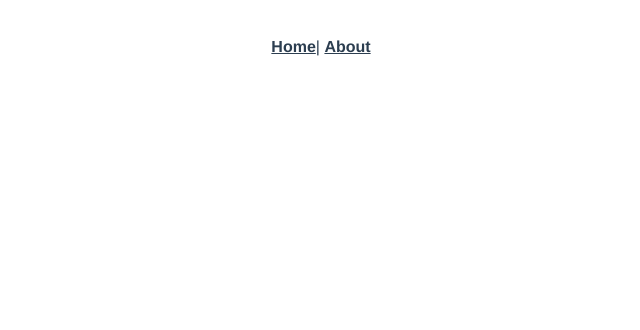
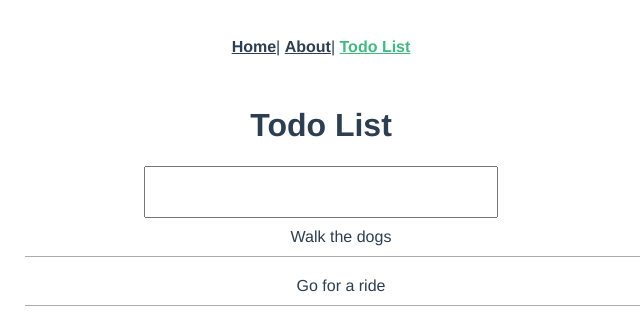
Before and after one commit to mtm6430-web-applications/week-5-final, a Vue app: page /todo-list in a window 1280 px wide. Shown: the top 330 px of the page, without its empty margins (319-959 px from the left). Built offline with nearby package versions, Linux system fonts and the light colour scheme.

Commit message:
Advanced components

```diff
--- a/src/App.vue
+++ b/src/App.vue
@@ -2,7 +2,8 @@
   <div id="app">
     <div id="nav">
       <router-link :to="{ name: 'home' }">Home</router-link>|
-      <router-link :to="{ name: 'about' }">About</router-link>
+      <router-link :to="{ name: 'about' }">About</router-link>|
+      <router-link :to="{ name: 'todo-list' }">Todo List</router-link>
     </div>
     <router-view />
   </div>
--- /dev/null
+++ b/src/components/Todo.vue
@@ -0,0 +1,23 @@
+<template>
+  <ul>
+    <li v-for="(todo, index) in todos" :key="index" @click="todoDone(index)">
+      {{ todo }}
+    </li>
+  </ul>
+</template>
+<script>
+export default {
+  props: {
+    todos: {
+      type: Array,
+      required: true
+    }
+  },
+  methods: {
+    todoDone(index) {
+      console.log(index);
+      this.$emit("removeTodo", index);
+    }
+  }
+};
+</script>
--- /dev/null
+++ b/src/components/TodoForm.vue
@@ -0,0 +1,29 @@
+<template>
+  <form @submit.prevent="addTodo">
+    <input type="text" v-model="newTodo" />
+  </form>
+</template>
+<script>
+export default {
+  data() {
+    return {
+      newTodo: ""
+    };
+  },
+  methods: {
+    addTodo() {
+      if (this.newTodo.length) {
+        this.$emit("newTodo", this.newTodo);
+        this.newTodo = "";
+      }
+    }
+  }
+};
+</script>
+<style scoped>
+input {
+  min-width: 200px;
+  padding: 10px 20px;
+  font-size: 1.5rem;
+}
+</style>
--- a/src/router.js
+++ b/src/router.js
@@ -1,6 +1,7 @@
 import Vue from "vue";
 import Router from "vue-router";
 import Home from "./views/Home.vue";
+import TodoList from "./views/TodoList.vue";
 
 Vue.use(Router);
 
@@ -28,6 +29,11 @@ export default new Router({
       redirect: {
         name: "about"
       }
+    },
+    {
+      path: "/todo-list",
+      name: "todo-list",
+      component: TodoList
     }
   ]
 });
--- /dev/null
+++ b/src/views/TodoList.vue
@@ -0,0 +1,43 @@
+<template>
+  <div>
+    <h1>Todo List</h1>
+    <TodoForm @newTodo="addTodo" />
+    <Todo :todos="todoList" @removeTodo="appDeleteTodo" />
+  </div>
+</template>
+<script>
+import Todo from "@/components/Todo.vue";
+import TodoForm from "@/components/TodoForm.vue";
+
+export default {
+  components: {
+    Todo,
+    TodoForm
+  },
+  data() {
+    return {
+      todoList: ["Walk the dogs", "Go for a ride"]
+    };
+  },
+  methods: {
+    appDeleteTodo(index) {
+      this.todoList.splice(index, 1);
+    },
+    addTodo(todo) {
+      this.todoList.push(todo);
+    }
+  }
+};
+</script>
+<style>
+ul {
+  list-style: none;
+  width: 50%;
+  margin: 0 auto;
+}
+ul li {
+  border-bottom: 1px solid #acacac;
+  padding: 10px 0;
+  margin-bottom: 10px;
+}
+</style>
```
